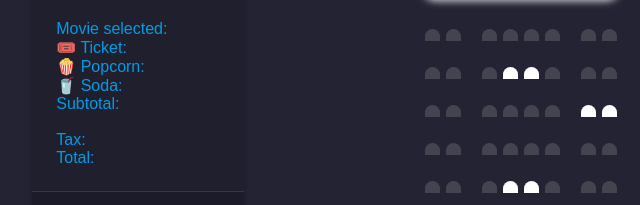
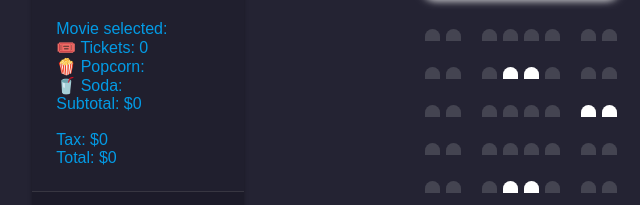
Before and after one commit to Adambear1/Movie-Seat-Picker.io, a plain HTML site: page index.html in a window 1280 px wide. Shown: the part 274-479 px from the top of the page, 19-659 px from the left. Drawn offline with nearby package versions, Linux system fonts and the light colour scheme.

```diff
--- a/assets/logic.js
+++ b/assets/logic.js
@@ -19,10 +19,20 @@ function updateSelectedCount() {
   localStorage.setItem('selectedSeats', JSON.stringify(seatsIndex));
   const selectedSeatsCount = selectedSeats.length;
   count.innerText = selectedSeatsCount;
-  total.innerText = selectedSeatsCount * ticketPrice;
+  tickettotal = selectedSeatsCount * ticketPrice;
+  taxAmt = (tickettotal * .1);
+  total.innerText = tickettotal;
+  totalPrice = tickettotal + taxAmt;
+  $("#tickets").text("🎟️ Tickets: " + selectedSeatsCount);
   if (isNaN(ticketPrice)){
     total.innerText = 0
+    tickettotal = 0
+    taxAmt = 0
+    totalPrice = 0
   }
+  $("#subtotal").text("Subtotal: $" +tickettotal)
+  $("#taxvalue").text("Tax: $" + taxAmt)
+  $("#totalp").text("Total: $" +totalPrice)
 }
 // Get data from localstorage and populate UI
 function populateUI() {
--- a/index.html
+++ b/index.html
@@ -143,7 +143,7 @@
                 </a>
                 <br />
                 <a id='tickets'>
-                   🎟️ Ticket:
+                   🎟️ Tickets:
                 </a>
                 <br />
                 <a id='popcorn'>
@@ -154,16 +154,16 @@
                   🥤 Soda:
                 </a>
                 <br />
-                <a>
+                <a id="subtotal">
                     Subtotal:
                 </a>
                 <br />
                 <br />
-                <a>
+                <a id="taxvalue">
                     Tax:
                 </a>
                 <br />
-                <a>
+                <a id="totalp">
                     Total:
                 </a>
               </ul>
```
